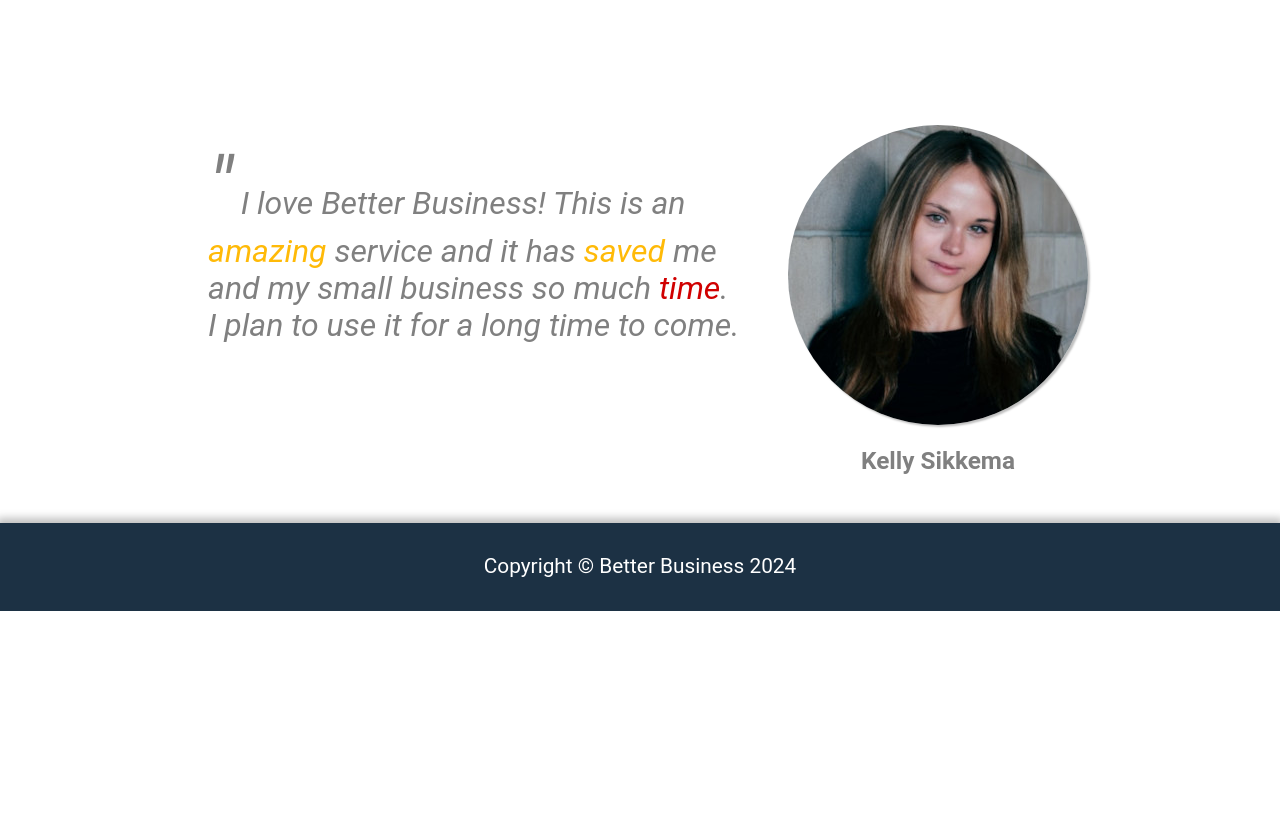
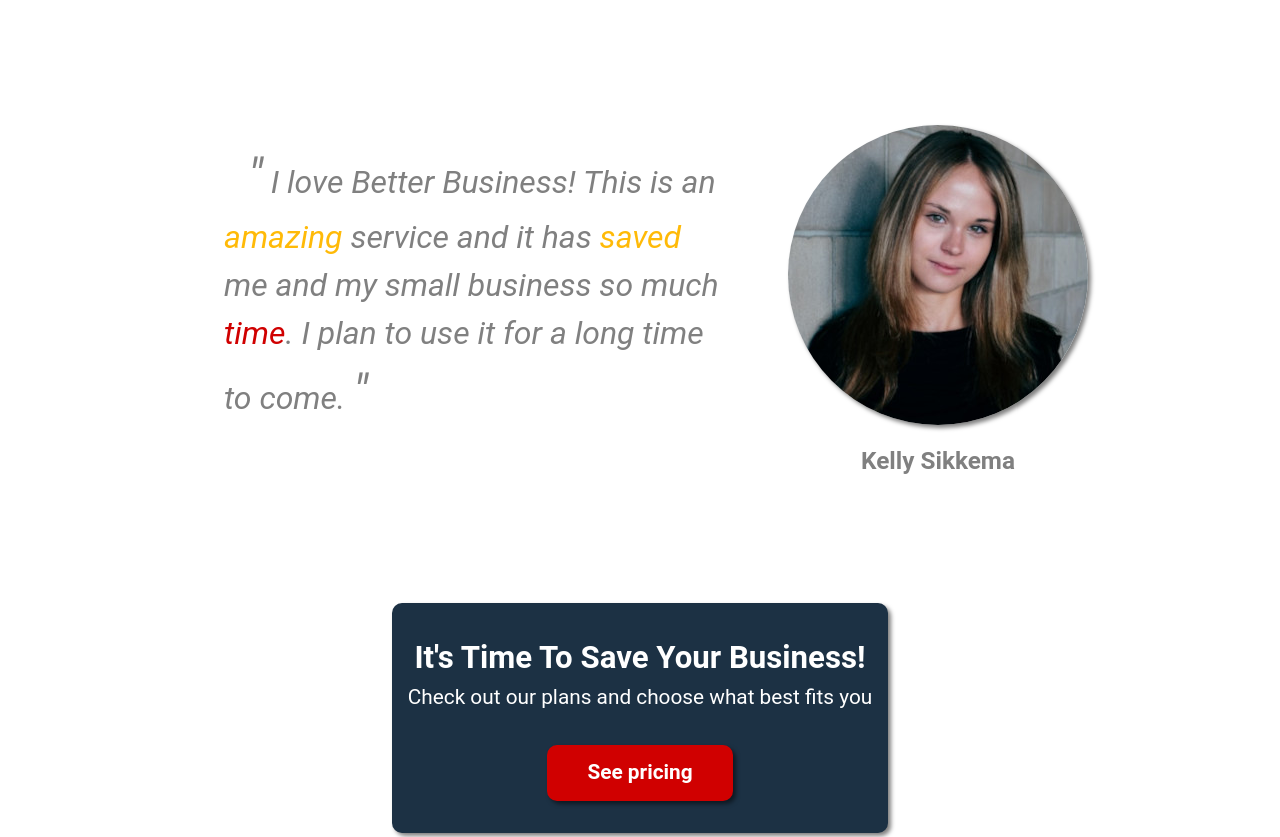
Before and after one commit to adrianogtl/top-landing-page, a plain HTML site: page index.html in a window 1280 px wide. Shown: the part 1620-2457 px from the top of the page. Before the commit the page ends 2231 px from the top, so only its background shows below. Drawn offline with Linux system fonts and the light colour scheme.

Commit message:
Finish pricing section

```diff
--- a/index.html
+++ b/index.html
@@ -30,7 +30,7 @@
             Sign up for our newsletter to receive exclusive updates, special
             offers, and valuable insights delivered straight to your inbox!
           </p>
-          <button type="button">Sign up</button>
+          <button class="btn" type="button">Sign up</button>
         </div>
         <div class="hero-img">
           <img
@@ -70,6 +70,7 @@
       </div>
     </section>
     <section class="quote-section centered">
+      <p>
         <blockquote class="quote">
           I love Better Business! This is an
           <span class="text-primary">amazing</span>
@@ -78,6 +79,7 @@
           <span class="text-accent">time</span>. I plan to use it for a long time
           to come.
         </blockquote>
+      </p>
       <div class="profile">
         <img
           src="assets/img/profile.jpg"
@@ -87,6 +89,13 @@
         <h3>Kelly Sikkema</h3>
       </div>
     </section>
+    <section class="pricing">
+      <div>
+        <h2>It's time to save your business!</h2>
+        <p>Check out our plans and choose what best fits you</p>
+      </div>
+      <button class="btn" type="button">See pricing</button>
+    </section>
     <footer class="footer">
       <span>Copyright &copy; Better Business 2024</span>
     </footer>
--- a/styles/style.css
+++ b/styles/style.css
@@ -11,9 +11,9 @@
   --accent-color: var(--engineering-orange);
 
   --border-radius: 10px;
-  --shadow-top: 0px -2px 8px 3px rgba(0, 0, 0, 0.25);
-  --shadow-bottom: 0px 2px 8px 3px rgba(0, 0, 0, 0.25);
-  --shadow-right-bottom: 2px 2px 2px rgba(0, 0, 0, 0.25);
+  --shadow-top: 0px -2px 8px 3px rgba(0, 0, 0, 0.5);
+  --shadow-bottom: 0px 10px 10px -3px rgba(0, 0, 0, 0.5);
+  --shadow-right-bottom: 3px 3px 4px rgba(0, 0, 0, 0.5);
   --transition: 0.3s ease-in-out;
 }
 
@@ -49,6 +49,27 @@
 
 .text-accent {
   color: var(--accent-color);
+}
+
+.btn {
+  margin: 1rem;
+  margin: 0 auto;
+  font-size: 1.3rem;
+  padding: 1rem 2.5rem;
+  font-weight: 600;
+  color: var(--font-color);
+  background-color: var(--accent-color);
+  border: none;
+  border-radius: var(--border-radius);
+  box-shadow: var(--shadow-right-bottom);
+
+  &:hover {
+    cursor: pointer;
+  }
+}
+
+.btn:active {
+  box-shadow: inset var(--shadow-right-bottom);
 }
 
 /* Header section */
@@ -113,23 +134,6 @@
   padding: 1rem 0;
   font-size: 1.4rem;
   line-height: 1.5;
-}
-
-.hero-text button {
-  margin: 1rem;
-  margin: 0 auto;
-  font-size: 1.3rem;
-  padding: 1rem 2.5rem;
-  font-weight: 600;
-  color: var(--font-color);
-  background-color: var(--accent-color);
-  border: none;
-  border-radius: var(--border-radius);
-  transition: background-color var(--transition);
-
-  &:hover {
-    cursor: pointer;
-  }
 }
 
 .hero-img {
@@ -202,20 +206,42 @@
 
 .quote {
   flex: 1 0;
-  padding: 1rem;
+  font-size: 1.5rem;
+  padding: 1rem 0;
+  text-indent: 1.5rem;
+  line-height: 1.5;
   font-style: italic;
   font-size: 2rem;
 
-  &::before {
+  &&::before,
+  &&::after {
     content: '"';
-    font-size: 5rem;
+    font-size: 3rem;
   }
+}
+
+/* Pricing section */
+
+.pricing {
+  width: fit-content;
+  margin: 5rem auto;
+  padding: 2rem 1rem;
+  text-align: center;
+  line-height: 1.5;
+  background-color: var(--bg-color);
+  border-radius: var(--border-radius);
+  box-shadow: var(--shadow-right-bottom);
+}
+
+.pricing button {
+  margin-top: 2rem;
 }
 
 /* Footer section */
 
 .footer {
   padding: 2rem 1rem;
+  font-size: 1.1rem;
   text-align: center;
   background-color: var(--bg-color);
   box-shadow: var(--shadow-top);
@@ -230,4 +256,8 @@
     padding: 0;
     text-align: center;
   }
+
+  .quote-section.centered {
+    width: 100%;
+  }
 }
```
Lines whose indentation alone changed are shown as unchanged.
